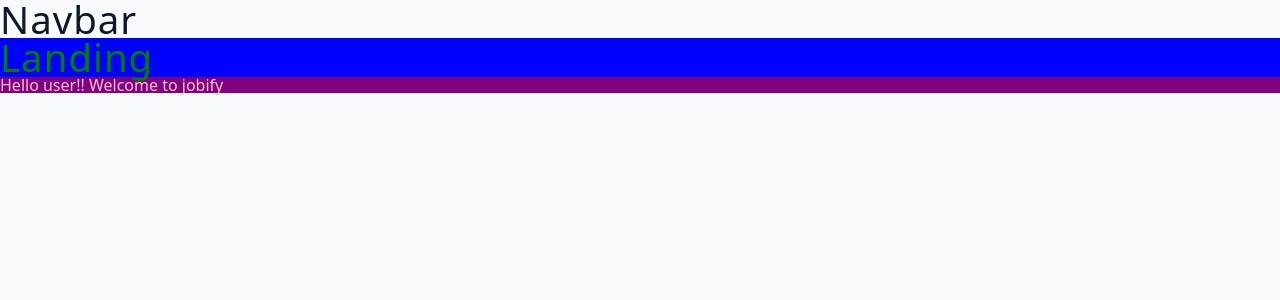
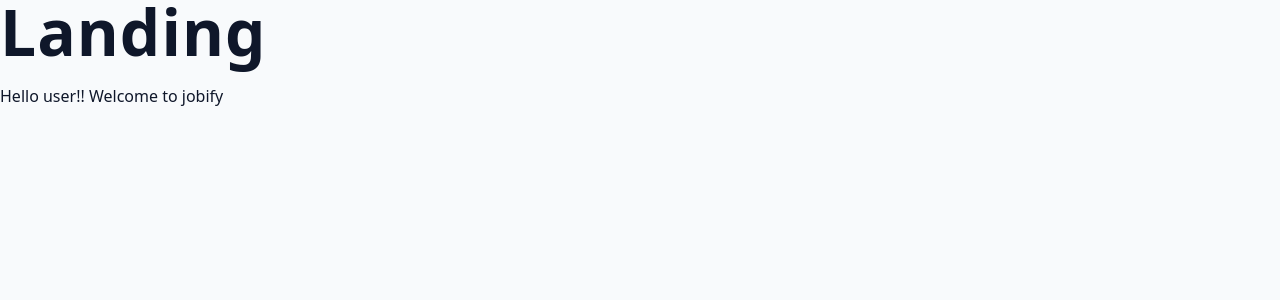
Before and after one commit to niharika1102/Jobify, a React (Vite) app in the folder client/: page / in a window 1280 px wide. Shown: the top 300 px of the page. Built offline with nearby package versions, Linux system fonts and the light colour scheme.

Commit message:
All setup complete
All setup complete here!! Project code starts from here

```diff
--- a/client/src/pages/HomeLayout.jsx
+++ b/client/src/pages/HomeLayout.jsx
@@ -5,7 +5,6 @@ import { Outlet } from "react-router-dom";
 const HomeLayout = () => {
   return (
     <>
-      <h2>Navbar</h2>
       <Outlet /> {/*To utilize this as a prent route and project the content of children route*/}
     </>
   );
--- a/client/src/pages/Landing.jsx
+++ b/client/src/pages/Landing.jsx
@@ -1,22 +1,11 @@
 /* eslint-disable no-unused-vars */
 import React from "react";
-import styled from "styled-components";
-
-const Wrapper = styled.div`
-  background: blue;
-  h2 {
-    color: green;
-  }
-  div {
-    color: pink;
-    background: purple;
-  }
-`;
+import Wrapper from "../assets/wrappers/LandingPage";
 
 const Landing = () => {
   return (
     <Wrapper>
-      <h2>Landing</h2>
+      <h1>Landing</h1>
       <div className="content">Hello user!! Welcome to jobify</div>
     </Wrapper>
   );
```
